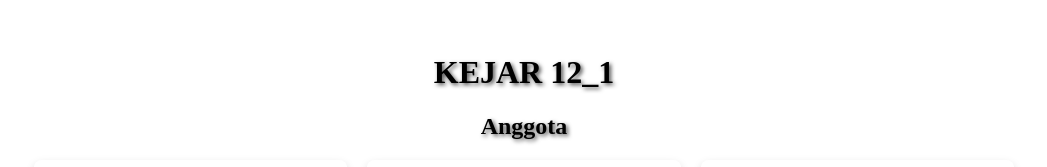
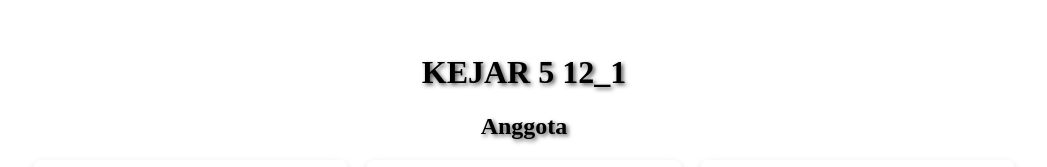
Before and after one commit to kaylaputrinabila26/ujian-praktek, a plain HTML site: page index.html in a window 1280 px wide. Shown: the top 167 px of the page, without its empty margins (116-1163 px from the left). Drawn offline with Linux system fonts and the light colour scheme.

Commit message:
Update index.html

```diff
--- a/index.html
+++ b/index.html
@@ -8,7 +8,7 @@
 
 
   <div class="page-wrapper">
-    <h1 class="title">KEJAR 12_1</h1>
+    <h1 class="title">KEJAR 5 12_1</h1>
     <h2>Anggota</h2>
 
 
```
